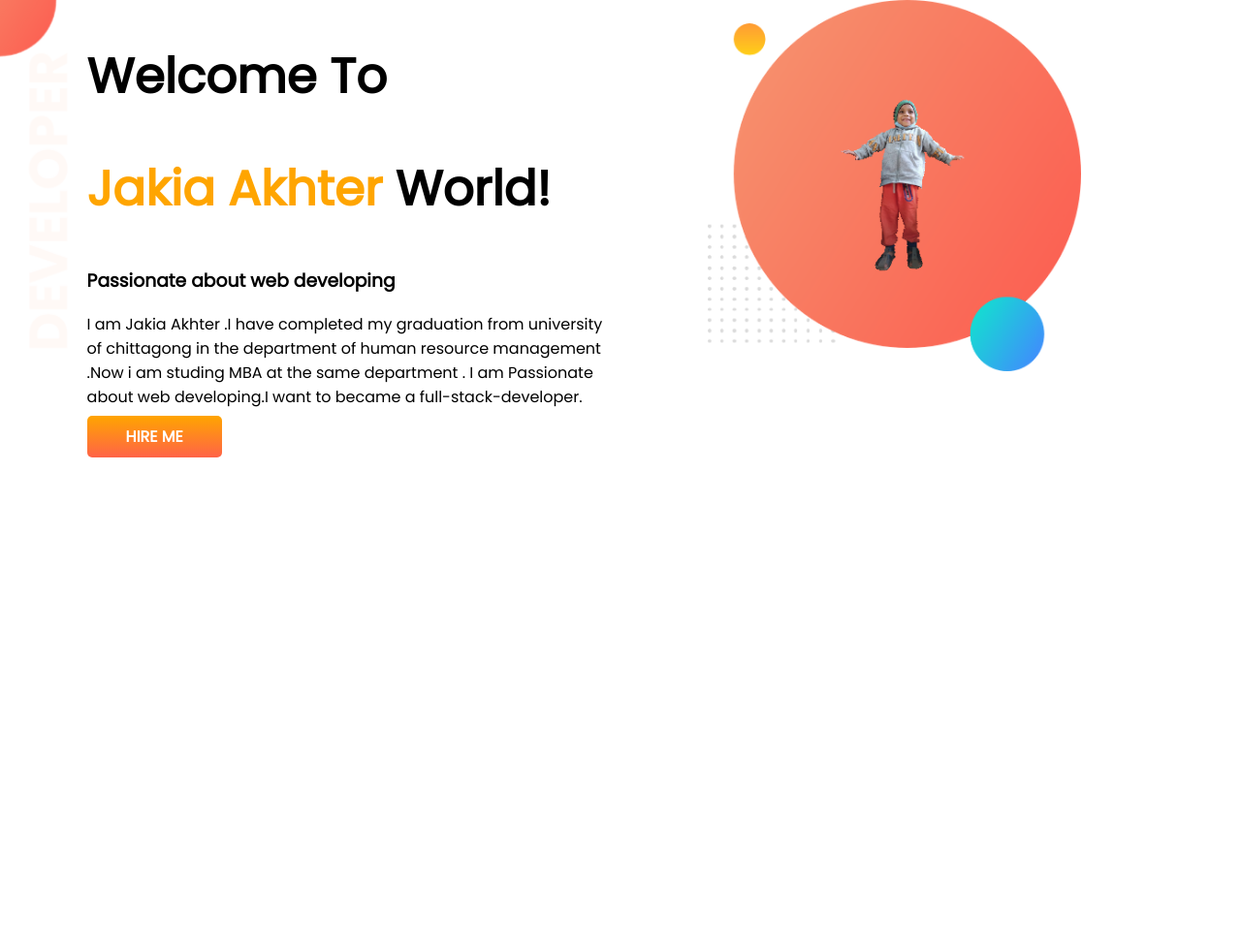
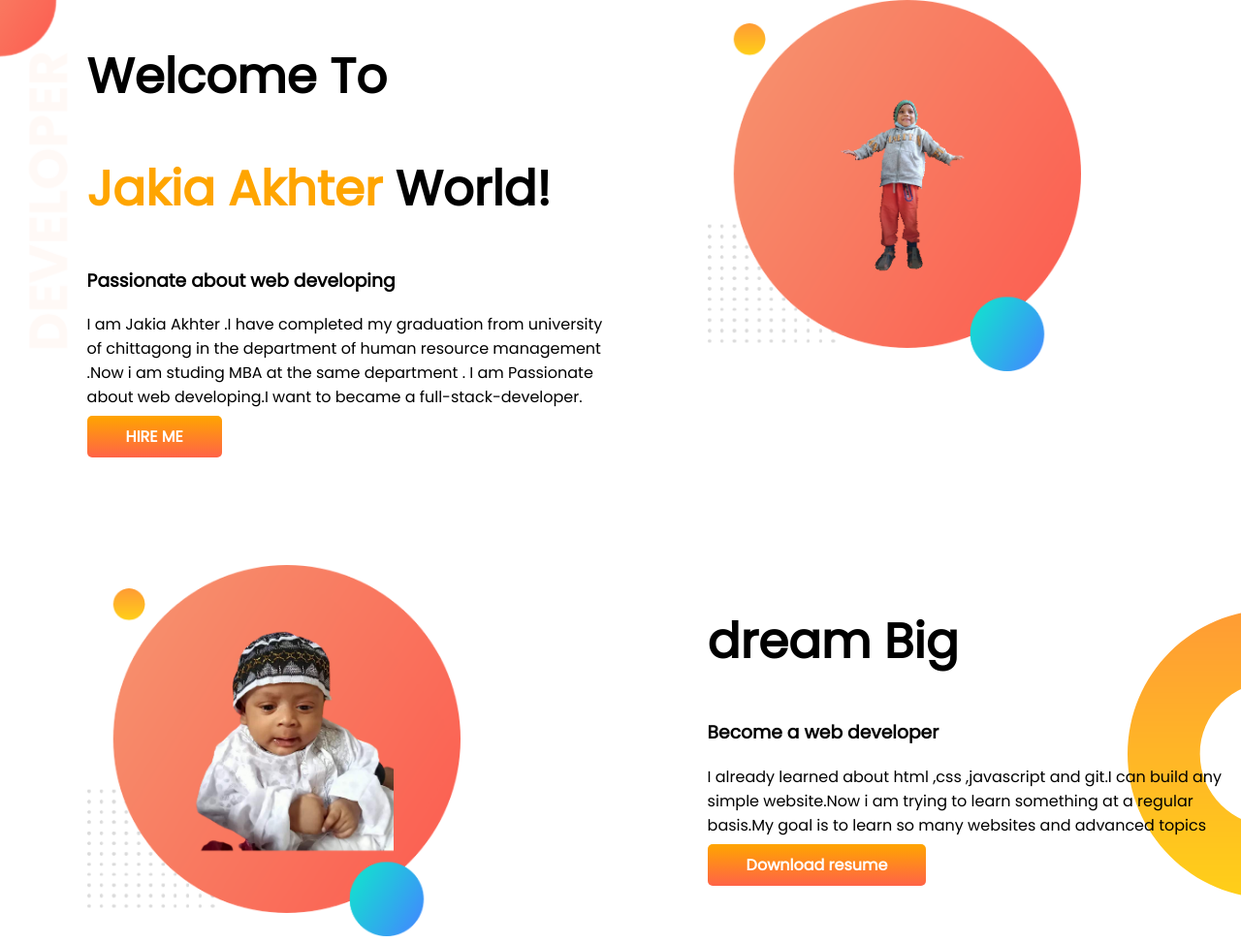
Before and after one commit to jakiaakhter/developer-portfolio, a plain HTML site: page index.html in a window 1280 px wide. Shown: the whole page at 97% size. Before the commit the page ends 800 px from the top, so only its background shows below. Drawn offline with Linux system fonts and the light colour scheme.

Commit message:
dream-big added

```diff
--- a/index.html
+++ b/index.html
@@ -24,5 +24,17 @@
      <img src="zawad.png.png" alt="">
      </div>
     </section>
+<section class="dream-big">
+    <div class="half-width">
+        <img src="images/my-bg (1).png" alt="">
+    </div >
+    <div class="half-width">
+    <h1>dream Big</h1>
+    <h3>Become a web developer</h3>
+    <p>I already learned about html ,css ,javascript and git.I can build any simple website.Now i am trying to learn something at a regular basis.My goal is to learn so many websites and advanced topics</p>
+    <a class="link-button" targt="_blank" href="http://www.facebook.com/jakia.ahmed.90">Download resume</a>
+    </div>
+
+</section>
 </body>
 </html>
--- a/style.css
+++ b/style.css
@@ -30,3 +30,11 @@
     background-image:url(top-banner.png);
     background-repeat: no-repeat;
 }
+.dream-big{
+    margin-top: 120px;
+}
+.dream-big{
+    background-image: url(images/dream-bg.png);
+    background-repeat: no-repeat;
+    background-position: right;
+}
```
Also changed, not shown: images/my-bg (1).png (added).
